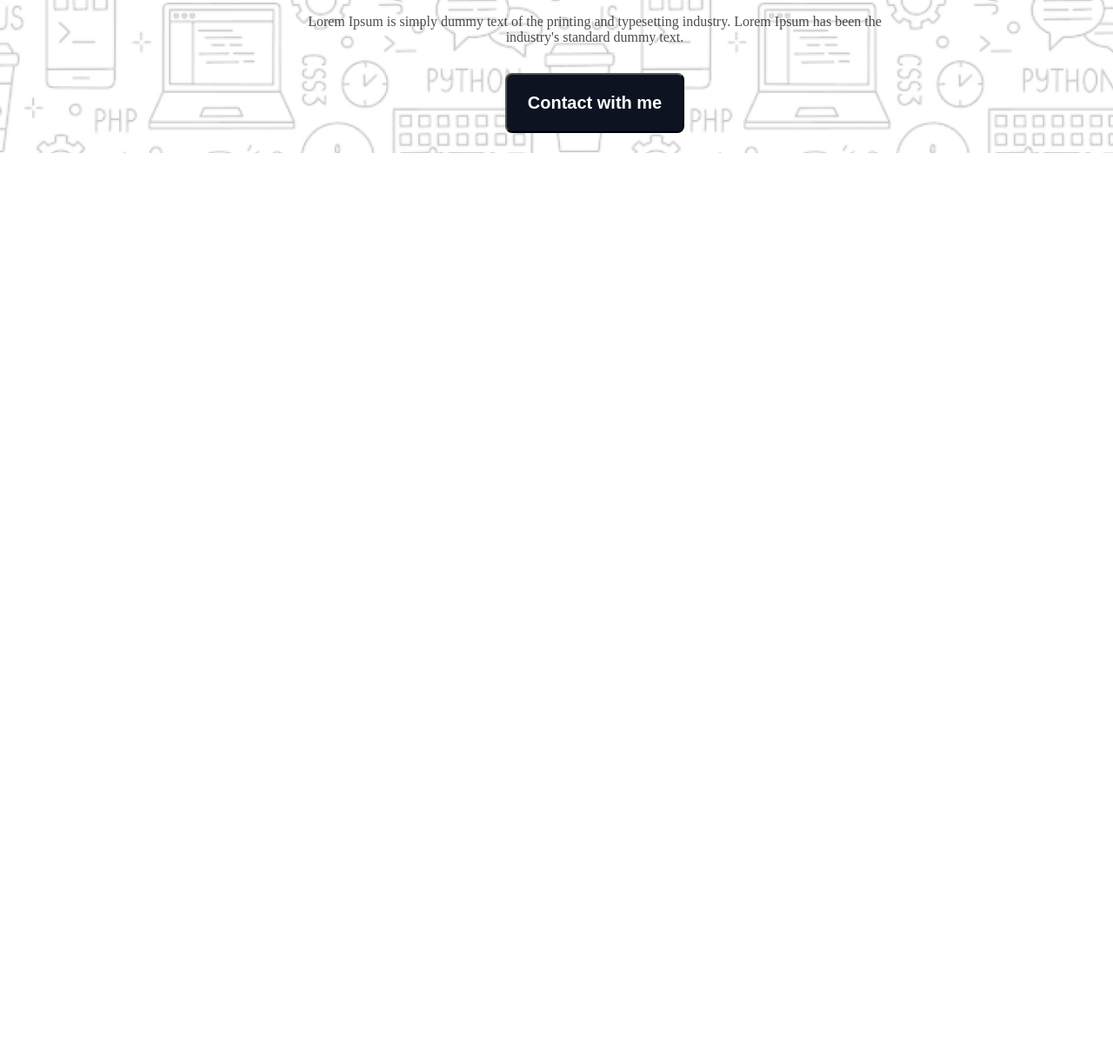
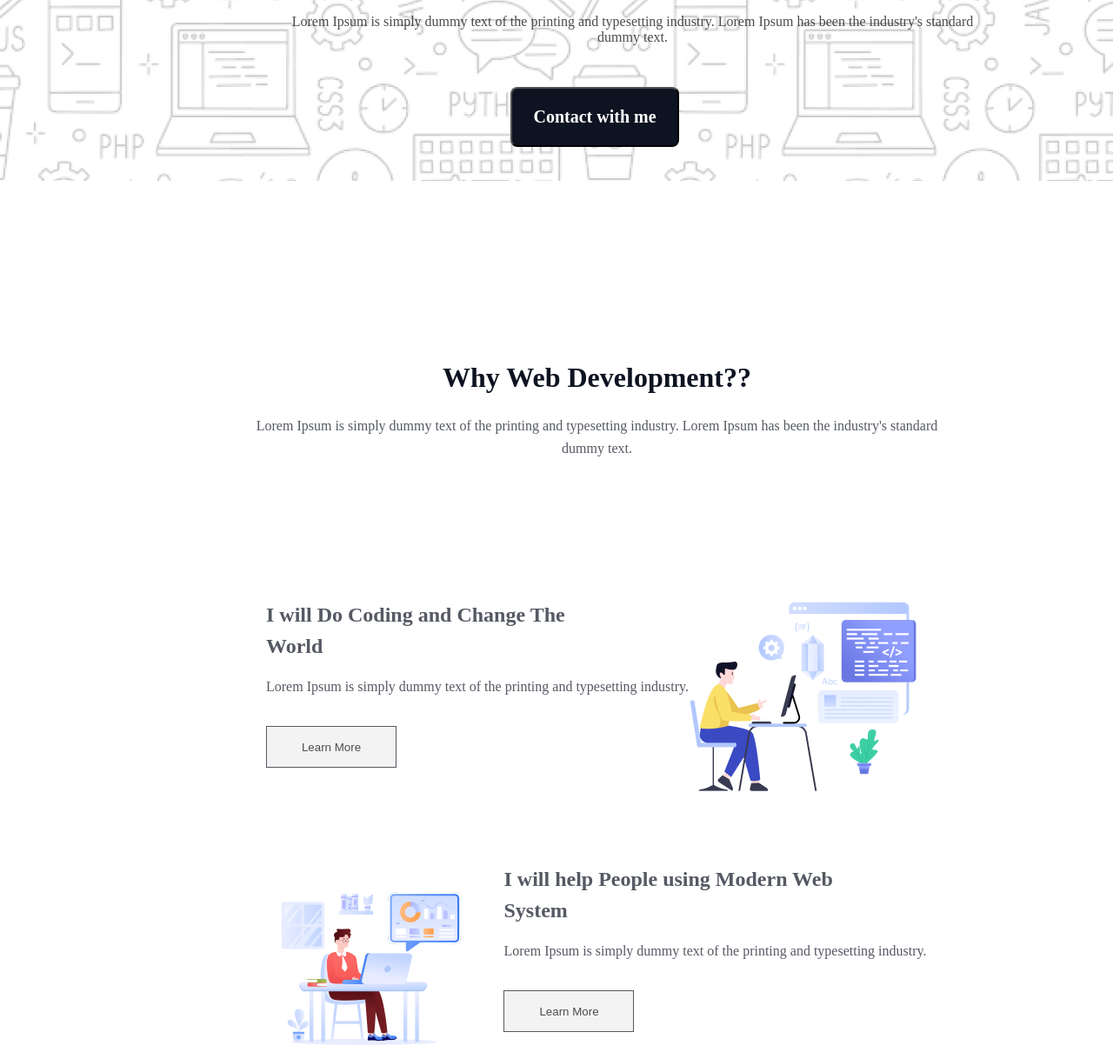
Before and after one commit to Meherin-Islam/First_Assignment, a plain HTML site: page index.html in a window 1280 px wide. Shown: the part 566-1776 px from the top of the page at 87% size. Before the commit the page ends 800 px from the top, so only its background shows below. Drawn offline with Linux system fonts and the light colour scheme; a web font is replaced by a local one.

Commit message:
Web Development Section Done

```diff
--- a/index.html
+++ b/index.html
@@ -9,7 +9,7 @@
 </head>
 
 <body>
-    <header>
+    <header >
         <nav>
             <h4>Awlad.H</h4>
             <button class="btn">Download Resume</button>
@@ -22,6 +22,40 @@
                 <button class="Contact">Contact with me</button>
         </div>
     </header>
+    <main>
+        <section  class="reason">
+            <div class="web">
+                 <p class="why">Why Web Development??</p>
+                <p class="line">Lorem Ipsum is simply dummy text of the printing and typesetting industry. Lorem Ipsum has been the industry's standard dummy text.</p>
+            </div>
+
+            <div class="card">
+               <div>
+                <p class="title2">I will Do Coding and Change The World</p>
+                <p class="subtitle">Lorem Ipsum is simply dummy text of the printing and typesetting industry.</p>
+                <button class="more">Learn More</button>
+               </div>
+                <img src="assets/Layer_1.png" >
+            </div>
+            <div class="card">
+                <img src="assets/Group 3.png" >
+               <div class="margin">
+                <p class="title2">I will help People using Modern Web System</p>
+                <p class="subtitle">Lorem Ipsum is simply dummy text of the printing and typesetting industry.</p>
+                <button class="more">Learn More</button>
+            </div>
+
+            </div>
+            <div class="card">
+                <div>
+                    <p class="title2">I will Do Coding and Change The World</p>
+                    <p class="subtitle">Lorem Ipsum is simply dummy text of the printing and typesetting industry.</p>
+                    <button class="more">Learn More</button></div>
+                <img src="assets/Group 4.png" >
+            </div>
+        </section>
+    </main>
+
 </body>
 
 </html>
--- a/style.css
+++ b/style.css
@@ -1,73 +1,163 @@
 @import url('https://fonts.googleapis.com/css2?family=Azeret+Mono:ital,wght@0,100..900;1,100..900&display=swap');
 
-*{
+* {
     margin: 0;
     padding: 0;
 }
-nav{
+
+nav {
     display: flex;
     align-items: center;
     justify-content: space-between;
     margin-right: 143px;
     margin-left: 158px;
 }
-h4{
+
+h4 {
     color: rgb(13, 19, 33);
     font-size: 27px;
     font-weight: 800;
     margin-top: 48px;
 }
-.btn{
+
+.btn {
     margin-top: 36px;
-    padding: 17px  24px;
+    padding: 17px 24px;
     border-radius: 8px;
     box-sizing: border-box;
     border: 1px solid rgb(13, 19, 33);
     opacity: 0.8;
 }
-.pic{
+
+.pic {
     margin-top: 26px;
     margin-bottom: 30px;
 }
-.hero_bg{
+
+.hero_bg {
 
     background-image: url(assets/Hero-bg.png);
     background-size: cover;
     width: 1368px;
-height: 620px;
+    height: 652px;
     text-align: center;
     margin-top: 35px;
 }
-.title{
+
+.title {
     margin-right: 210px;
     margin-left: 210px;
     color: rgb(13, 19, 33);
+    font-family: Azeret Mono;
     font-size: 48px;
     font-weight: 800;
     line-height: 68px;
     letter-spacing: 0%;
     text-align: center;
 }
-.description{
+
+.description {
     margin: 24px 280px 32px 280px;
-
-    padding-left: 73px;
+    padding-left: 43px;
     padding-right: 73px;
     opacity: 0.7;
     font-size: 16px;
     font-weight: 400;
+    width: 809px;
+    height: 52px;
+    text-align: center;
 }
-.Contact{
+
+.Contact {
     border-radius: 8px;
     background: rgb(13, 19, 33);
     margin-bottom: 44px;
     padding: 21px 24px 21px 24px;
     color: rgb(255, 255, 255);
+    font-family: Azeret Mono;
     font-size: 20px;
     font-weight: 600;
     line-height: 23px;
     letter-spacing: 0%;
     text-align: center;
+}
+main{
+    width: 1083px;
+    margin-left: 140px;
+    margin-right: 145px;
+}
+.web{
+    width: 809px;
+    padding: 80px 97px 80px 97px;
+margin: 48px 0px;
+}
+.why{
+    color: rgb(13, 19, 33);
+font-family: Azeret Mono;
+font-size: 32px;
+font-weight: 800;
+line-height: 37px;
+text-align: center;
+margin-bottom: 24px;
+}
+.card{
+    display: flex;
+    margin: 32px 0px;
+    border-radius: 16px;
+background: linear-gradient(90.00deg, rgb(255, 255, 255),rgba(255, 255, 255, 0) 100%);
+}
+.reason{
+    width: 899px;
+    display: flex;
+flex-direction: column;
+justify-content: flex-start;
+align-items: center;
+padding: 80px 97px 80px 97px;
 
 
 }
+.line{
+    color: rgb(13, 19, 33);
+font-family: Azeret Mono;
+font-size: 16px;
+font-weight: 400;
+line-height: 26px;
+opacity: 0.7;
+text-align: center;
+}
+
+
+.title2{
+    color: rgba(13, 19, 33, 0.7);
+font-family: Azeret Mono;
+font-size: 24px;
+font-weight: 700;
+line-height: 36px;
+width: 390px;
+height: 72px;
+text-align: left;
+margin-bottom: 16px;
+}
+
+.subtitle{
+    color: rgb(13, 19, 33);
+font-family: Azeret Mono;
+font-size: 16px;
+font-weight: 400;
+line-height: 26px;
+letter-spacing: 0%;
+text-align: left;
+opacity: 0.7;
+margin-bottom: 32px;
+}
+
+.margin{
+    margin-left: 32px;
+}
+.more{
+    width: 150px;
+height: 48px;
+padding: 12px 20px 12px 20px;
+border: 1px solid rgb(13, 19, 33);
+opacity: 0.7;
+}
```
Lines whose indentation alone changed are shown as unchanged.
